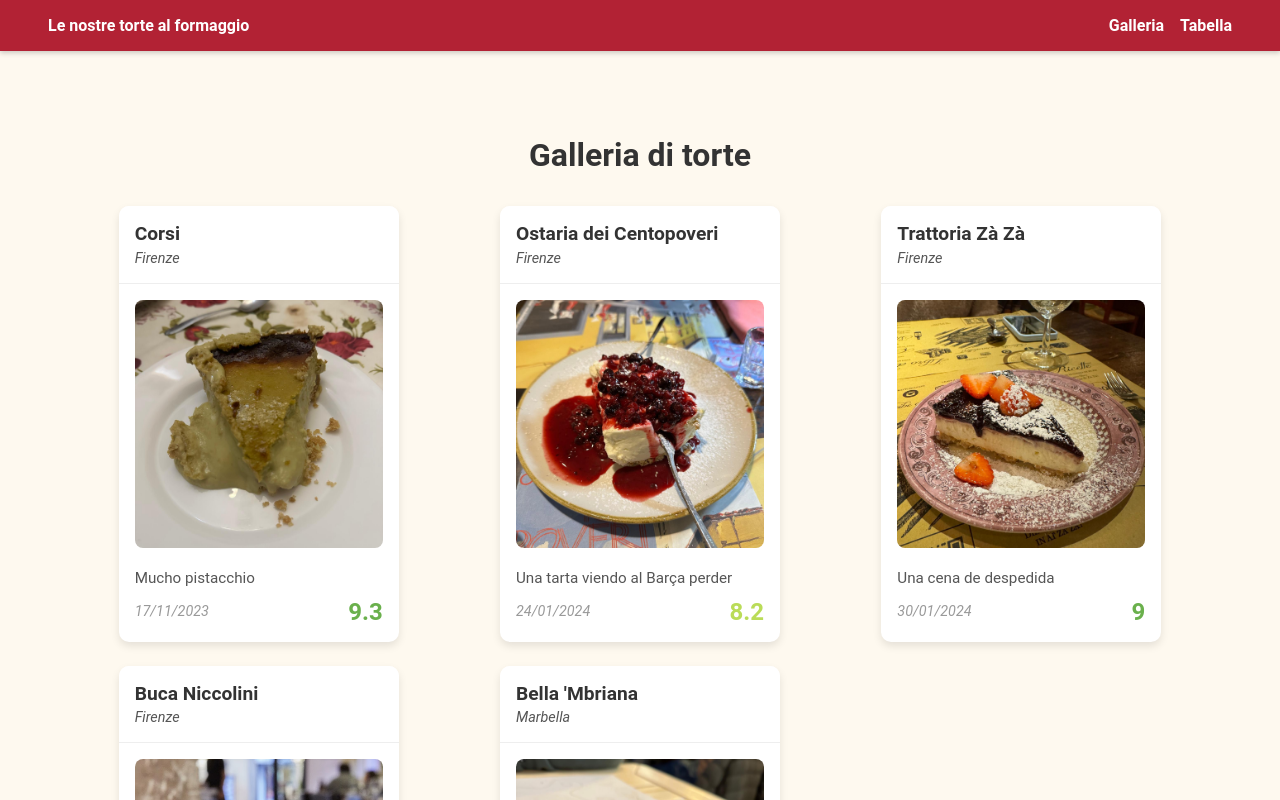
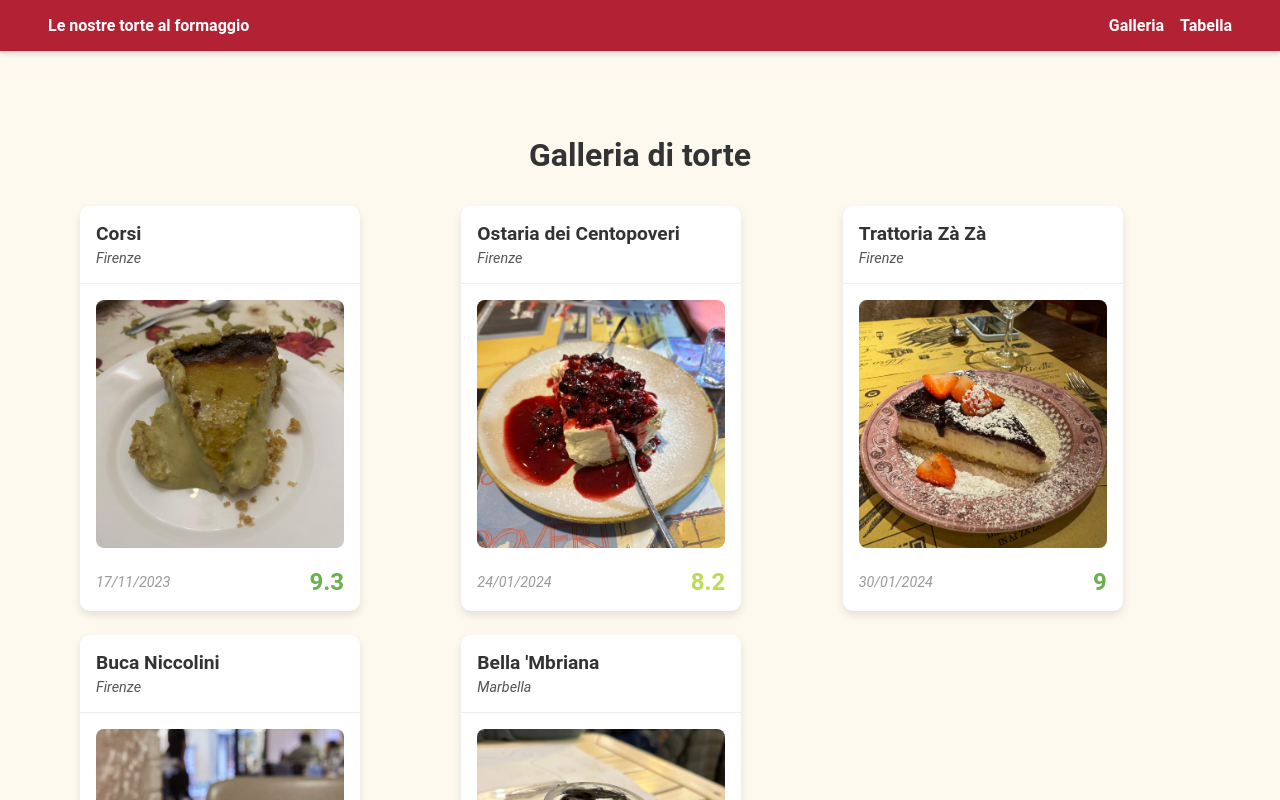
Before and after one commit to jordiciurana16/cheesecake, a React (Vite) app: page /gallery in a window 1280 px wide. Shown: the top 800 px of the page. Built offline with nearby package versions, Linux system fonts and the light colour scheme.

Commit message:
card animation

```diff
--- a/src/App.tsx
+++ b/src/App.tsx
@@ -4,7 +4,6 @@ import Navbar from "./components/Navbar";
 import Footer from "./components/Footer";
 import Home from "./pages/Home";
 import Gallery from "./pages/Gallery";
-import MovieDetail from "./pages/MovieDetail";
 import Compare from "./pages/Compare";
 
 const App: React.FC = () => {
@@ -18,7 +17,6 @@ const App: React.FC = () => {
           <Routes>
             <Route path="/" element={<Home />} />
             <Route path="/gallery" element={<Gallery />} />
-            <Route path="/movie/:id" element={<MovieDetail />} />
             <Route path="/compare" element={<Compare />} />
           </Routes>
         </main>
--- a/src/components/MovieCard.tsx
+++ b/src/components/MovieCard.tsx
@@ -1,4 +1,4 @@
-import React from "react";
+import React, { useState } from "react";
 
 interface MovieProps {
   movie: {
@@ -13,6 +13,12 @@ interface MovieProps {
 }
 
 const MovieCard: React.FC<MovieProps> = ({ movie }) => {
+  const [isFlipped, setIsFlipped] = useState(false);
+
+  const toggleFlip = () => {
+    setIsFlipped((prev) => !prev);
+  };
+
   const getRatingColor = (rating: number): string => {
     if (rating < 5) return "#ff6b6b"; // Rojo
     if (rating <= 6) return "#ffa502"; // Naranja
@@ -23,30 +29,40 @@ const MovieCard: React.FC<MovieProps> = ({ movie }) => {
   return (
     <div
       style={{
-        backgroundColor: "#fff", // Fondo blanco para toda la tarjeta
+        perspective: "1000px", // Per a l'efecte 3D
+      }}
+    >
+      <div
+        onClick={toggleFlip}
+        style={{
+          width: "280px",
+          height: "405px",
+          position: "relative",
+          transformStyle: "preserve-3d",
+          transform: isFlipped ? "rotateY(180deg)" : "rotateY(0)",
+          transition: "transform 0.6s ease",
+          cursor: "pointer",
+        }}
+      >
+        {/* Part Frontal */}
+        <div
+          style={{
+            backfaceVisibility: "hidden",
+            position: "absolute",
+            width: "100%",
+            height: "100%",
+            backgroundColor: "#fff",
             borderRadius: "10px",
             boxShadow: "0 4px 8px rgba(0, 0, 0, 0.1)",
             display: "flex",
             flexDirection: "column",
             overflow: "hidden",
-        transition: "transform 0.3s ease, box-shadow 0.3s ease",
-        maxWidth: "280px",
-        margin: "0 auto",
-      }}
-      onMouseEnter={(e) => {
-        e.currentTarget.style.transform = "scale(1.05)";
-        e.currentTarget.style.boxShadow = "0 6px 12px rgba(0, 0, 0, 0.2)";
-      }}
-      onMouseLeave={(e) => {
-        e.currentTarget.style.transform = "scale(1)";
-        e.currentTarget.style.boxShadow = "0 4px 8px rgba(0, 0, 0, 0.1)";
           }}
         >
-      {/* Encabezado: Título y Ubicación */}
           <div
             style={{
               padding: "1rem",
-          backgroundColor: "#fff", // Fondo blanco como el resto de la tarjeta
+              backgroundColor: "#fff",
               borderBottom: "1px solid #eee",
             }}
           >
@@ -74,11 +90,9 @@ const MovieCard: React.FC<MovieProps> = ({ movie }) => {
               {movie.location}
             </p>
           </div>
-
-      {/* Imagen con márgenes */}
           <div
             style={{
-          padding: "1rem", // Espacios alrededor de la imagen
+              padding: "1rem",
             }}
           >
             <img
@@ -86,37 +100,17 @@ const MovieCard: React.FC<MovieProps> = ({ movie }) => {
               alt={movie.title}
               style={{
                 width: "100%",
-            aspectRatio: "1 / 1", // Relación de aspecto cuadrada
+                aspectRatio: "1 / 1",
                 objectFit: "cover",
                 borderRadius: "8px",
               }}
             />
           </div>
-
-      {/* Cuerpo: Descripción, Fecha y Puntuación */}
           <div
             style={{
-          paddingBottom: "1rem",
+              paddingBottom: "0.5rem",
               paddingLeft: "1rem",
               paddingRight: "1rem",
-          display: "flex",
-          flexDirection: "column",
-          gap: "0.5rem",
-        }}
-      >
-        <p
-          style={{
-            margin: 0,
-            fontSize: "0.95rem",
-            color: "#555",
-            textAlign: "justify",
-            lineHeight: "1.4",
-          }}
-        >
-          {movie.description}
-        </p>
-        <div
-          style={{
               display: "flex",
               justifyContent: "space-between",
               alignItems: "center",
@@ -142,6 +136,36 @@ const MovieCard: React.FC<MovieProps> = ({ movie }) => {
             </span>
           </div>
         </div>
+
+        {/* Part Posterior */}
+        <div
+          style={{
+            backfaceVisibility: "hidden",
+            position: "absolute",
+            width: "100%",
+            height: "100%",
+            backgroundColor: "#f8f8f8",
+            borderRadius: "10px",
+            boxShadow: "0 4px 8px rgba(0, 0, 0, 0.1)",
+            display: "flex",
+            alignItems: "center",
+            justifyContent: "center",
+            textAlign: "center",
+            padding: "1rem",
+            transform: "rotateY(180deg)",
+          }}
+        >
+          <p
+            style={{
+              fontSize: "1rem",
+              color: "#333",
+              lineHeight: "1.5",
+            }}
+          >
+            {movie.description}
+          </p>
+        </div>
+      </div>
     </div>
   );
 };
--- a/src/pages/MovieDetail.tsx
+++ /dev/null
@@ -1,45 +0,0 @@
-import React from "react";
-import { useParams } from "react-router-dom";
-import moviesData from "../data/movies.json";
-
-const MovieDetails: React.FC = () => {
-  const { id } = useParams<{ id: string }>();
-  const movie = moviesData.find((movie) => movie.id === id);
-
-  if (!movie) {
-    return <p>Pel·lícula no trobada.</p>;
-  }
-
-  return (
-    <div>
-      <h1
-        style={{
-          fontSize: "2rem",
-          fontWeight: "bold",
-          marginBottom: "1.5rem",
-          color: "#333",
-        }}
-      >
-        {movie.title}
-      </h1>
-      <img
-        src={movie.image}
-        alt={movie.title}
-        style={{
-          maxWidth: "600px",
-          borderRadius: "10px",
-          marginBottom: "1.5rem",
-        }}
-      />
-      <p style={{ fontSize: "1.2rem", color: "#666" }}>{movie.description}</p>
-      <p style={{ fontSize: "1.2rem", fontWeight: "bold", color: "#333" }}>
-        Publicació: {movie.releaseDate}
-      </p>
-      <p style={{ fontSize: "1.2rem", fontWeight: "bold", color: "#f39c12" }}>
-        Puntuació: {movie.rating}
-      </p>
-    </div>
-  );
-};
-
-export default MovieDetails;
```
Lines whose indentation alone changed are shown as unchanged.
